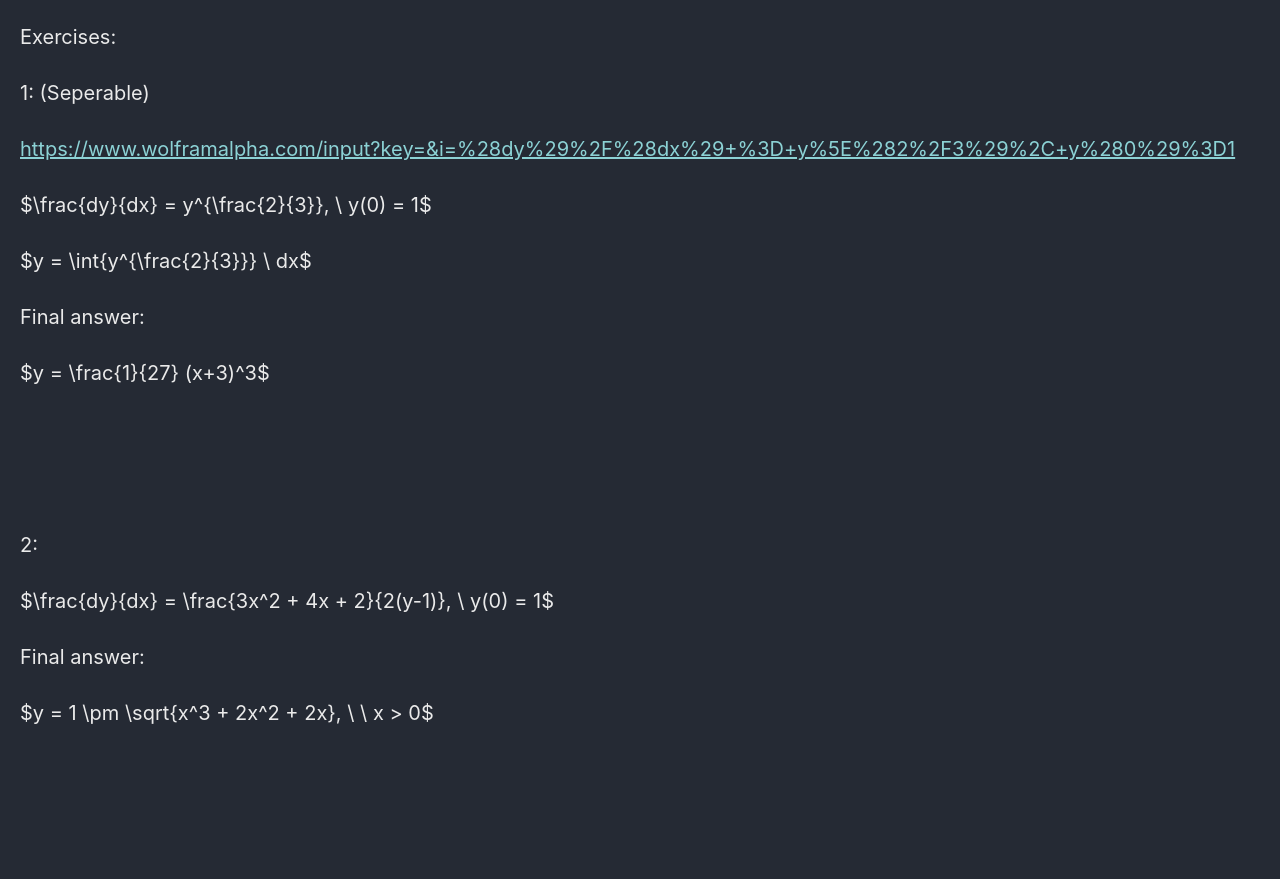
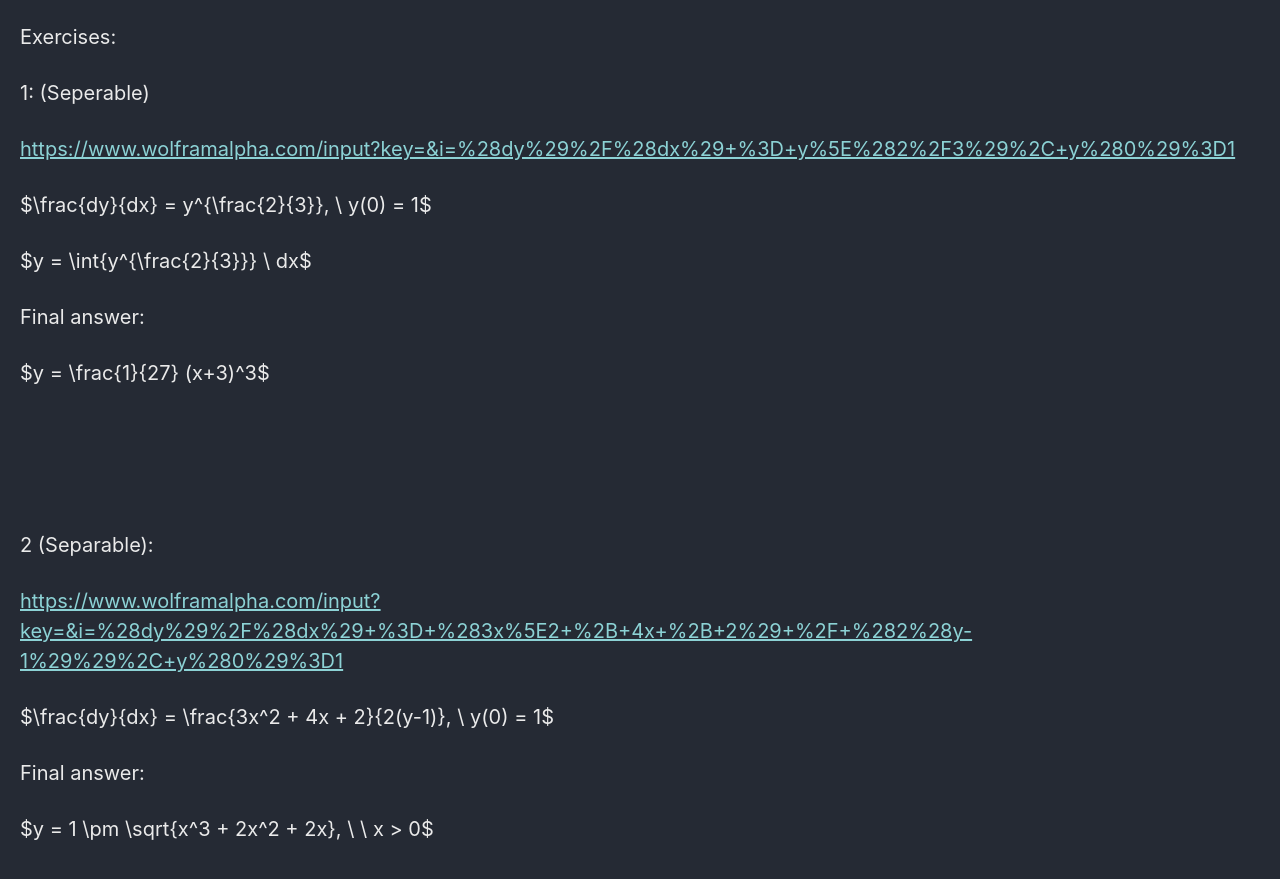
Before and after one commit to Connor-McCartney/Connor-McCartney.github.io, a Jekyll site: the page built from _pages/misc/linear-algebra.md, in a window 1280 px wide and 900 px high, scrolled down 687 px. Shown: the top 879 px of the window. Built offline with Jekyll 4.4.1, drawn with Linux system fonts in a browser that asks for light colours; cached includes are drawn as plain includes; before the commit the page ends 1471 px from its top, so only the background shows below that.

Commit message:
Update linear-algebra.md

```diff
--- a/_pages/misc/linear-algebra.md
+++ b/_pages/misc/linear-algebra.md
@@ -44,7 +44,9 @@ $y = \frac{1}{27} (x+3)^3$
 <br> <br> <br>
 
 
-2:
+2 (Separable):
+
+<https://www.wolframalpha.com/input?key=&i=%28dy%29%2F%28dx%29+%3D+%283x%5E2+%2B+4x+%2B+2%29+%2F+%282%28y-1%29%29%2C+y%280%29%3D1>
 
 $\frac{dy}{dx} = \frac{3x^2 + 4x + 2}{2(y-1)}, \ y(0) = 1$
 
```
